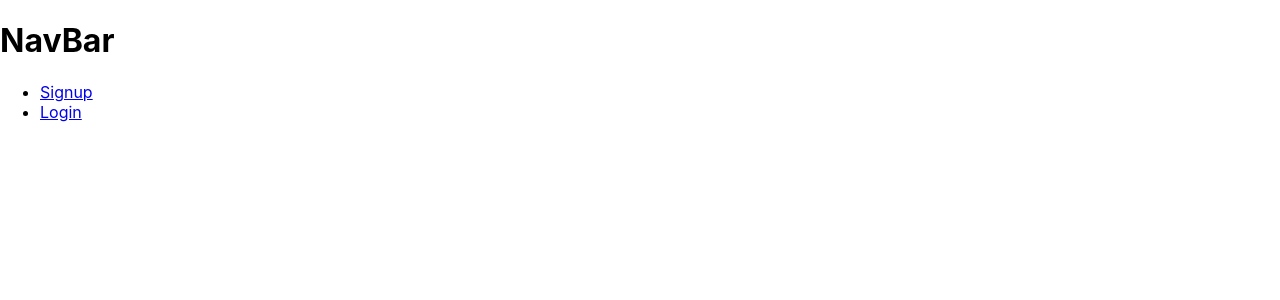
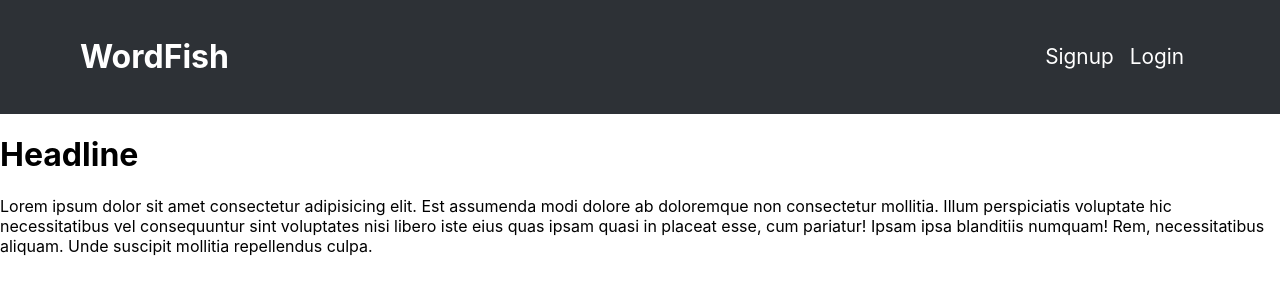
Before and after one commit to ThisOptimism/Project3, a React (Create React App) app in the folder client/: page / in a window 1280 px wide. Shown: the top 300 px of the page. Built offline with nearby package versions, Linux system fonts and the light colour scheme.

Commit message:
secure dashboard route

```diff
--- a/client/src/App.css
+++ b/client/src/App.css
@@ -1,38 +1,46 @@
-.App {
-  text-align: center;
+body {
+  padding: 0;
+  margin: 0;
+  box-sizing: border-box;
 }
 
-.App-logo {
-  height: 40vmin;
-  pointer-events: none;
+li {
+  list-style: none;
+  color: white;
+  font-size: 1.3rem;
 }
 
-@media (prefers-reduced-motion: no-preference) {
-  .App-logo {
-    animation: App-logo-spin infinite 20s linear;
-  }
+a {
+  text-decoration: none;
+  color: inherit
 }
 
-.App-header {
-  background-color: #282c34;
-  min-height: 100vh;
+#root {
   display: flex;
   flex-direction: column;
-  align-items: center;
-  justify-content: center;
-  font-size: calc(10px + 2vmin);
-  color: white;
+  height: 100vh;
+  overflow: hidden;
 }
 
-.App-link {
-  color: #61dafb;
+header {
+  padding: 1rem 5rem;
+  color: white;
+  display: flex;
+  justify-content: space-between;
+  background-color: rgb(45, 49, 54);
+  align-items: center;
 }
 
-@keyframes App-logo-spin {
-  from {
-    transform: rotate(0deg);
-  }
-  to {
-    transform: rotate(360deg);
-  }
+.menu {
+  display: flex;
+  flex-direction: row;
 }
+
+.menu li {
+  margin-right: 1rem;
+}
+
+main {
+  overflow-y: auto;
+  flex: 1;
+}
--- a/client/src/App.js
+++ b/client/src/App.js
@@ -2,8 +2,12 @@ import './App.css';
 import React from 'react';
 import { Route, Switch } from 'react-router-dom';
 import NavBar from './components/NavBar';
+import Home from './components/Home';
 import Signup from './components/Signup';
-import Login from './components/Login'
+import Login from './components/Login';
+import Dashboard from './components/Dashboard';
+import ProtectedRoute from './components/ProtectedRoute';
+
 
 class App extends React.Component {
   state = {
@@ -18,8 +22,10 @@ class App extends React.Component {
       <>
         <NavBar user={ this.state.user } setUser={ this.setUser } />
         <Switch>
+          <Route exact path='/' component={ Home } />
           <Route exact path='/signup' render={ props => <Signup setUser={ this.setUser } { ...props } /> } />
           <Route exact path='/login' render={ props => <Login setUser={ this.setUser } { ...props } /> } />
+          <ProtectedRoute path='/dashboard' user={ this.state.user } component={ Dashboard } redirectPath="/" />
         </Switch>
       </>
     )
--- /dev/null
+++ b/client/src/components/Dashboard.js
@@ -0,0 +1,9 @@
+import React from 'react'
+
+export default function Dashboard() {
+  return (
+    <div>
+      <h1>Dasboard</h1>
+    </div>
+  )
+}
--- /dev/null
+++ b/client/src/components/Home.js
@@ -0,0 +1,10 @@
+import React from 'react'
+
+export default function Home() {
+  return (
+    <main>
+      <h1>Headline</h1>
+      <p>Lorem ipsum dolor sit amet consectetur adipisicing elit. Est assumenda modi dolore ab doloremque non consectetur mollitia. Illum perspiciatis voluptate hic necessitatibus vel consequuntur sint voluptates nisi libero iste eius quas ipsam quasi in placeat esse, cum pariatur! Ipsam ipsa blanditiis numquam! Rem, necessitatibus aliquam. Unde suscipit mollitia repellendus culpa.</p>
+    </main>
+  )
+}
--- a/client/src/components/Login.js
+++ b/client/src/components/Login.js
@@ -29,7 +29,7 @@ export default class Login extends Component {
           })
         } else {
           this.props.setUser(response);
-          this.props.history.push('/');
+          this.props.history.push('/dashboard');
         }
       })
   }
--- a/client/src/components/NavBar.js
+++ b/client/src/components/NavBar.js
@@ -10,30 +10,30 @@ export default function NavBar(props) {
   }
 
   return (
-    <div>
-      <h1>NavBar</h1>
+    <header>
+      <h1>WordFish</h1>
       <ul>
         { props.user ? (
-          <>
+          <div className="menu">
             <li>
-              <Link to="/profile">Profile</Link>
+              <Link to="/dashboard">Dashboard</Link>
             </li>
             <li>
               <Link to='/' onClick={ () => handleLogout() }>Logout</Link>
             </li>
-          </>
+          </div>
         ) : (
-          <>
+          <div className="menu">
             <li>
               <Link to="/signup">Signup</Link>
             </li>
             <li>
               <Link to="/login">Login</Link>
             </li>
-          </>
+          </div>
         )
         }
-      </ul >
-    </div>
+      </ul>
+    </header>
   )
 }
--- /dev/null
+++ b/client/src/components/ProtectedRoute.js
@@ -0,0 +1,26 @@
+import React from 'react';
+import { Route, Redirect } from 'react-router-dom';
+
+// here we destructure the props - we rename the component prop by using the colon
+const ProtectedRoute = ({
+  component: Component,
+  user,
+  path,
+  redirectPath = '/',
+  ...rest
+}) => {
+  return (
+    <Route
+      exact path={ path }
+      render={ props => {
+        return user ? (
+          <Component { ...props } { ...rest } user={ user } />
+        ) : (
+          <Redirect to={ redirectPath } />
+        );
+      } }
+    />
+  );
+};
+
+export default ProtectedRoute;
--- a/client/src/components/Signup.js
+++ b/client/src/components/Signup.js
@@ -33,7 +33,7 @@ export default class Signup extends Component {
           })
         } else {
           this.props.setUser(response);
-          this.props.history.push('/');
+          this.props.history.push('/dashboard');
         }
       })
   }
```
Also changed, not shown: 1 other file (tests, documents, lock files or other folders).
